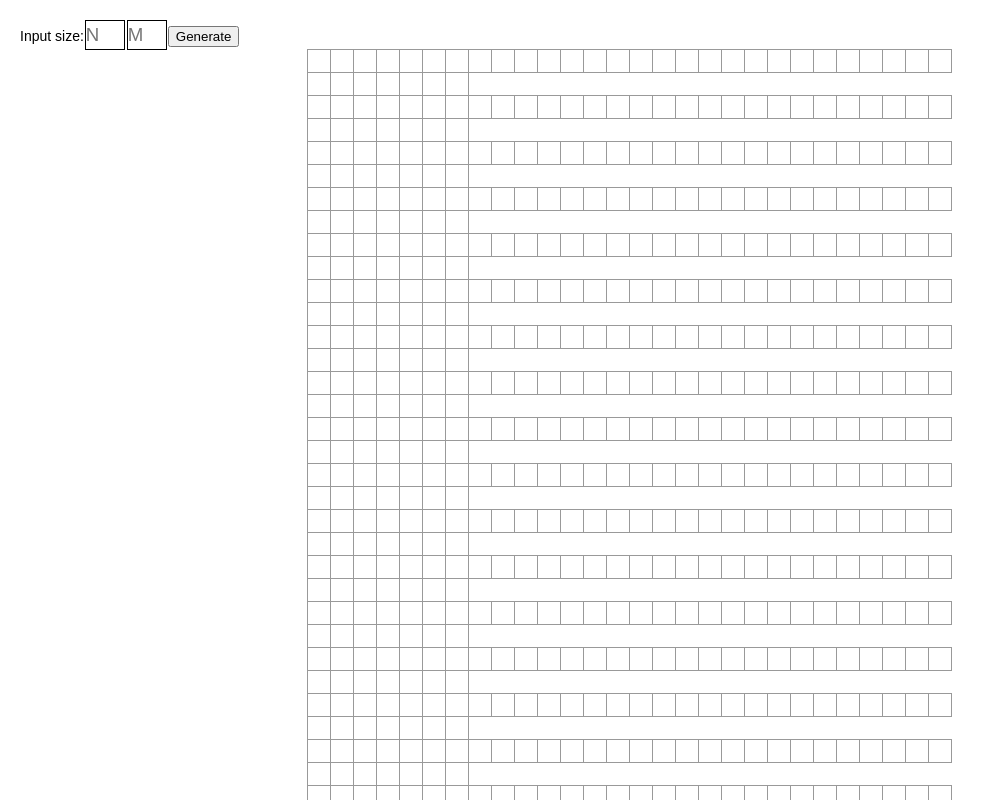
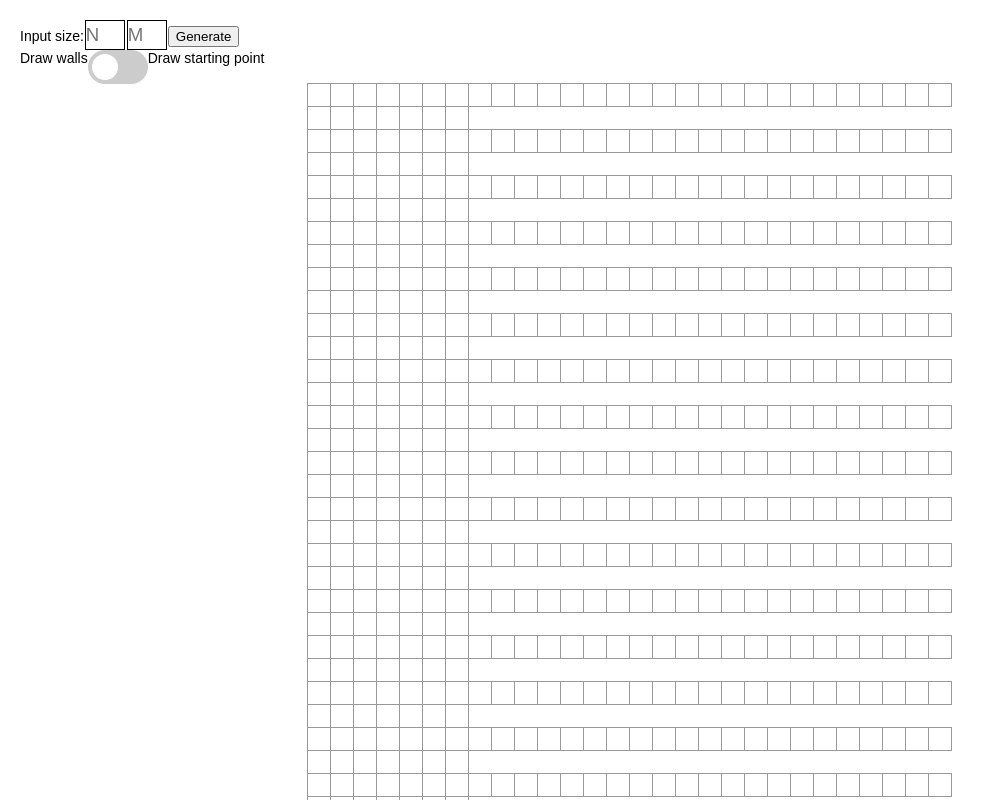
Before and after one commit to ana-baltaretu/Visualizer, a React (Create React App) app in the folder visualizer/: page /board in a window 1280 px wide. Shown: the top 800 px of the page, without its empty margins (0-994 px from the left). Built offline with nearby package versions, Linux system fonts and the light colour scheme.

Commit message:
Add starting point for matrix, add nodes spawning without intersection for graph

```diff
--- /dev/null
+++ b/visualizer/src/css/Slider.css
@@ -0,0 +1,59 @@
+.switch {
+  position: relative;
+  display: inline-block;
+  width: 60px;
+  height: 34px;
+}
+
+.switch input {
+  opacity: 0;
+  width: 0;
+  height: 0;
+}
+
+.slider {
+  position: absolute;
+  cursor: pointer;
+  top: 0;
+  left: 0;
+  right: 0;
+  bottom: 0;
+  background-color: #ccc;
+  -webkit-transition: .4s;
+  transition: .4s;
+}
+
+.slider:before {
+  position: absolute;
+  content: "";
+  height: 26px;
+  width: 26px;
+  left: 4px;
+  bottom: 4px;
+  background-color: white;
+  -webkit-transition: .4s;
+  transition: .4s;
+}
+
+input:checked + .slider {
+  background-color: #2196F3;
+}
+
+input:focus + .slider {
+  box-shadow: 0 0 1px #2196F3;
+}
+
+input:checked + .slider:before {
+  -webkit-transform: translateX(26px);
+  -ms-transform: translateX(26px);
+  transform: translateX(26px);
+}
+
+/* Rounded sliders */
+.slider.round {
+  border-radius: 34px;
+}
+
+.slider.round:before {
+  border-radius: 50%;
+}
--- a/visualizer/src/css/_color-Scheme.css
+++ b/visualizer/src/css/_color-Scheme.css
@@ -1,5 +1,9 @@
 .wallColor {
   background-color: rgb(122, 72, 26);
+}
+
+.startColor {
+  background-color: rgb(15, 150, 22);
 }
 
 
--- a/visualizer/src/js/Board.js
+++ b/visualizer/src/js/Board.js
@@ -1,14 +1,20 @@
 import React from 'react';
 import '../css/Board.css';
+import '../css/Slider.css';
 import '../css/_color-Scheme.css';
 
 global.index = 0;
 
 let isDrawing = false;
+let lastLocation = -1;
 
 function startDrawing(event) {
   event.preventDefault();
-  isDrawing = true;
+  let d = document.getElementById("typeOfDrawing");
+  console.log(d.checked);
+  if (d.checked === false) {
+    isDrawing = true;
+  }
 }
 
 function stopDrawing(event) {
@@ -21,10 +27,22 @@ class Square extends React.Component {
   render() {
     function startSquareColor(event) {
       event.preventDefault();
-      if (event.target.classList.contains("wallColor"))
-        event.target.classList.remove("wallColor");
-      else event.target.classList.add("wallColor");
-      isDrawing = true;
+      let d = document.getElementById("typeOfDrawing");
+      console.log(d.checked);
+      if (d.checked === false) { /// DRAW WALLS
+        isDrawing = true;
+        if (event.target.classList.contains("wallColor"))
+          event.target.classList.remove("wallColor");
+        else event.target.classList.add("wallColor");
+      } else { /// DRAW STARTING POINT
+        if (event.target.classList.contains("wallColor"))
+          event.target.classList.remove("wallColor");
+        if (lastLocation !== -1) {
+          document.getElementById(lastLocation).classList.remove("startColor");
+        }
+        lastLocation = event.target.id;
+        event.target.classList.add("startColor");
+      }
     }
 
     function changeSquareColor(event) {
@@ -93,6 +111,15 @@ class Board extends React.Component {
           <input className = "input-text" type="number" autoComplete="off" placeholder="M"/>
           <button>Generate</button>
         </div>
+        <div>
+          Draw walls
+          <label className="switch">
+            <input id = "typeOfDrawing" type="checkbox"></input>
+            <span className="slider round"></span>
+          </label>
+          Draw starting point
+        </div>
+
 
         <div className = "board" onMouseUp = {stopDrawing} onMouseDown={startDrawing}>
         {this.renderRectangularBoard(25,35)}
--- a/visualizer/src/js/Graph.js
+++ b/visualizer/src/js/Graph.js
@@ -47,8 +47,9 @@ class Graph extends React.Component {
 
   componentDidMount() {
 
+
+
     var graph = document.getElementById("graph");
-
 
     graph.style.minHeight = 300 + "px";
     graph.style.minWidth = 300 + "px";
@@ -64,6 +65,28 @@ class Graph extends React.Component {
     // console.log(topOffset + " " + leftOffset);
     // console.log(height + " " + width);
     // console.log(graph.children);
+
+    function sqr(x) {
+      return x * x;
+    }
+
+    function checkSpawn(circle1, circle2) {
+        let x1 = circle1.style.top;
+        let y1 = circle1.style.left;
+        let x2 = circle2.style.top;
+        let y2 = circle2.style.left;
+
+        x1 = x1.substring(0, x1.length - 2);
+        y1 = y1.substring(0, y1.length - 2);
+        x2 = x2.substring(0, x2.length - 2);
+        y2 = y2.substring(0, y2.length - 2);
+        console.log(x1 + " " + y1 + " " + x2 + " " + y2);
+        let dx = sqr(x1 - x2);
+        let dy = sqr(y1 - y2);
+        let d = Math.sqrt(dx + dy); // distance
+        return circleRadius - d;
+    }
+
     var nodes = document.getElementById("graph").children;
     for (var i = 0; i < nodes.length; i++) {
       var node = nodes[i];
@@ -71,10 +94,30 @@ class Graph extends React.Component {
       circle.style.width = circleRadius + "px";
       circle.style.height = circleRadius + "px";
       circle.style.position = "absolute";
-      circle.style.left = leftOffset + Math.random() * spawnWidth + "px";
-      circle.style.top = topOffset + Math.random() * spawnHeight + "px";
+      let ok = 0;
+      while (ok === 0) {
+        ok = 1;
+        circle.style.left = leftOffset + Math.random() * spawnWidth + "px";
+        circle.style.top = topOffset + Math.random() * spawnHeight + "px";
+        for (var j = 0; j < i; j++) {
+          var neighbour = nodes[j];
+          var circle2 = neighbour.children[0];
+
+          let diff = checkSpawn(circle, circle2);
+          console.log(circle.offsetTop + " " + circle.offsetLeft);
+          console.log(circle2.offsetTop + " " + circle2.offsetLeft);
+          console.log(diff);
+          if (diff > 0) {
+            ok = 0;
+          }
+        }
+      }
+
       // console.log(circle.offsetTop + " " + circle.offsetLeft);
     }
+
+
+
   }
 
   renderCircle(j) {
@@ -95,6 +138,8 @@ class Graph extends React.Component {
 
     return (
       <div>
+        {/* MAKE SURE TO LIMIT THE NUMBER OF ALLOWED NODES OR GENERATING THEM WILL CRASH */}
+        {/* 70 nodes takes a while */}
         <div id = "graph" className = "graph" onMouseDown = {startMoving} onMouseUp = {stopMoving} onMouseLeave = {stopMoving}>
         {this.renderRow(10)}
         </div>
```
